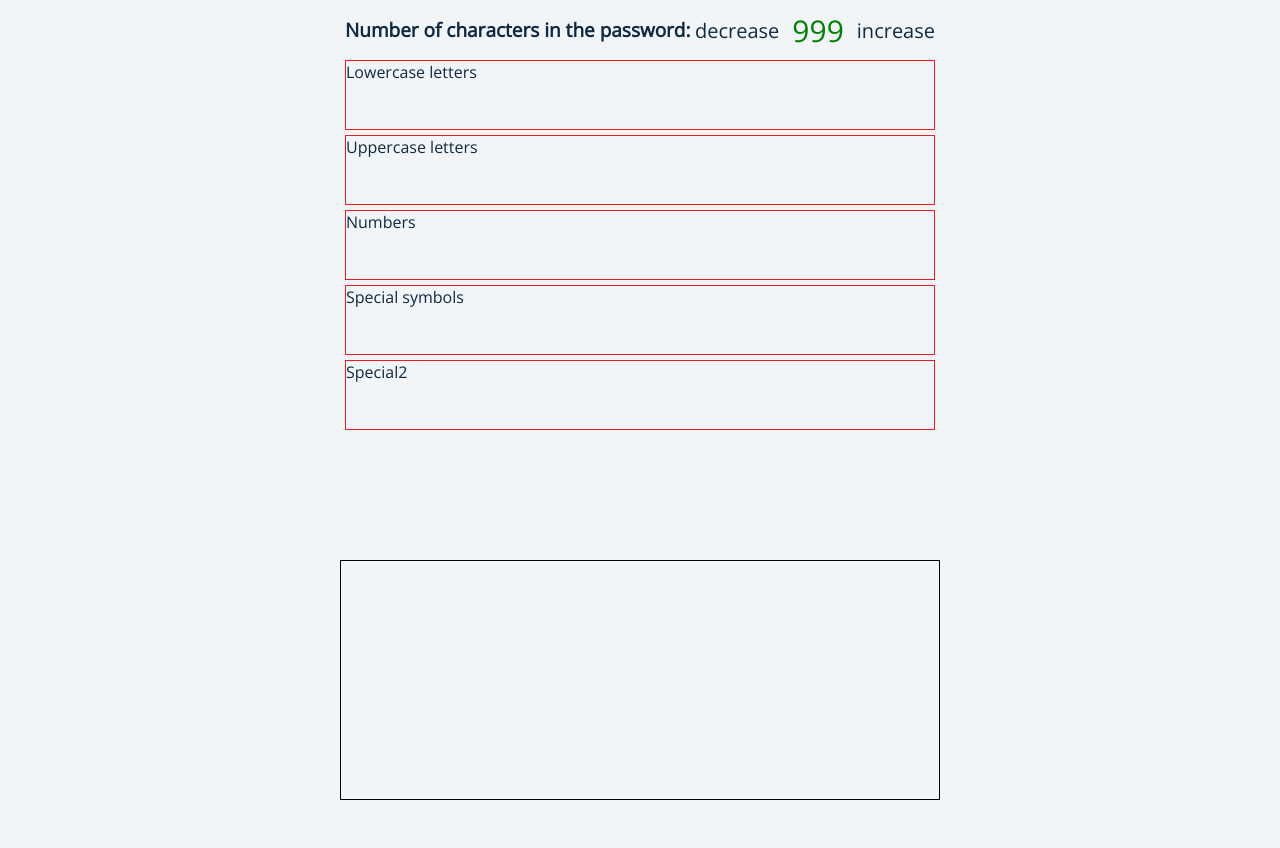
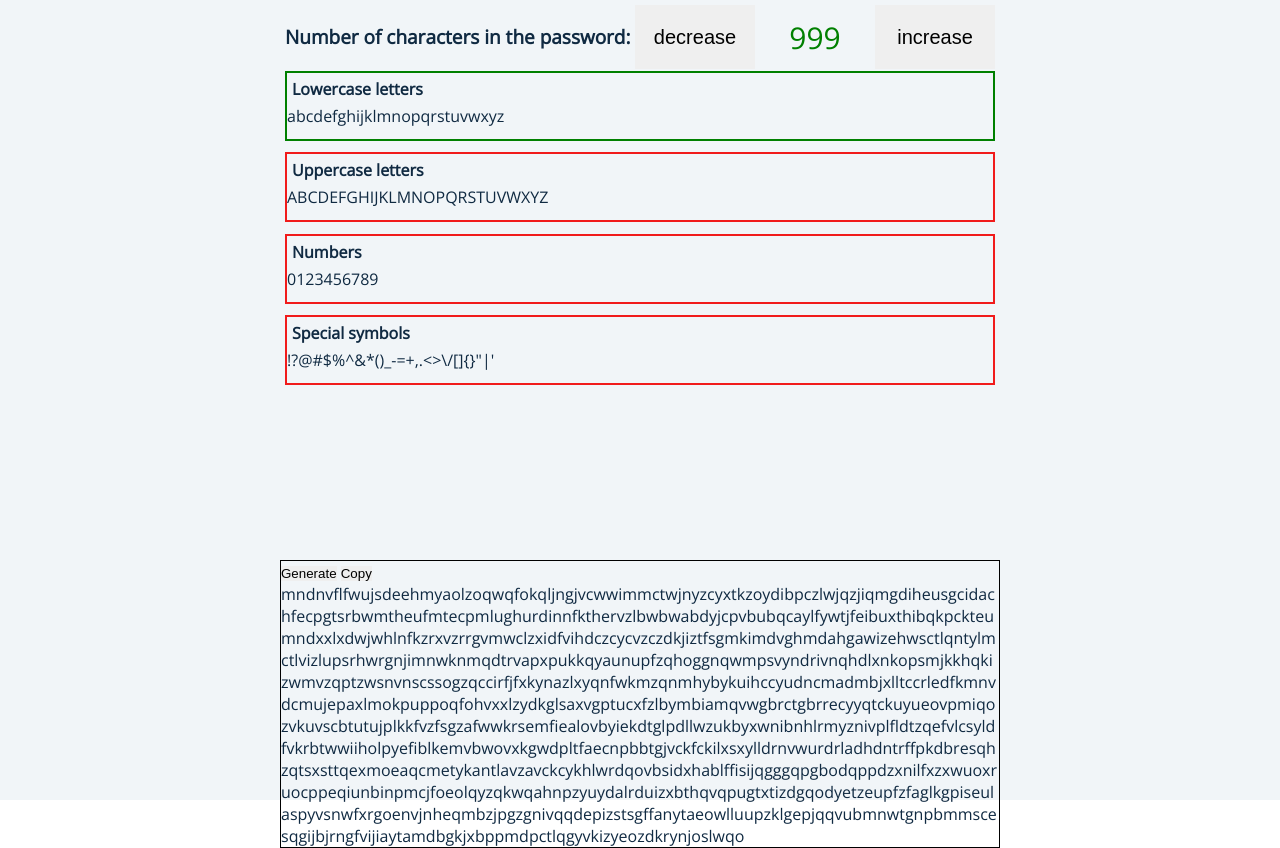
Before and after one commit to Lilholmen/password-generator, a plain HTML site: page index.html in a window 1280 px wide. Before the commit the page ends 800 px from the top, so only its background shows below. Drawn offline with nearby package versions, Linux system fonts and the light colour scheme.

Commit message:
beta realese;

```diff
--- a/app.js
+++ b/app.js
@@ -1,18 +1,102 @@
-const value = document.querySelector('.length__counter');
-const btns = document.querySelectorAll('.length__button');
-let count = value.textContent;
+const LOLETTERS = 'abcdefghijklmnopqrstuvwxyz';
+const UPLETTERS = 'ABCDEFGHIJKLMNOPQRSTUVWXYZ';
+const NUMBERS = '0123456789';
+const SPECIAL = '!?@#$%^&*()_-=+,.<>\\/[]{}"|\'';
+const ALLPARAMETERS = [LOLETTERS, UPLETTERS, NUMBERS, SPECIAL];
+const parametersMask = [true, false, false, false];
 
-btns.forEach((item) => {
+const counter = document.querySelector('.length__counter');
+const buttonCounterAll = document.querySelectorAll('.length__button');
+let passwordLength = counter.textContent;
+
+const buttonParameterAll = document.querySelectorAll('.password__parameter');
+const buttonGenerate = document.querySelector('#generate');
+const passwordOutput = document.querySelector('.output-section__result');
+
+addParameterText(ALLPARAMETERS);
+
+buttonCounterAll.forEach((item) => {
   item.addEventListener('click', (event) => {
     const styles = event.currentTarget.classList;
 
-    if (styles.contains('decrease') && count > 3) {
-      count--;
-    } else if (styles.contains('increase') && count < 999) {
-      count++;
+    if (styles.contains('decrease') && passwordLength > 3) {
+      passwordLength--;
+    } else if (styles.contains('increase') && passwordLength < 999) {
+      passwordLength++;
     }
 
-    value.style.color = count > 7 ? 'green' : 'red';
-    value.textContent = count;
+    counter.style.color = passwordLength > 7 ? 'green' : 'red';
+    counter.textContent = passwordLength;
+
+    passwordOutput.textContent = generatePassword(
+      applyParametrs(ALLPARAMETERS, parametersMask),
+      passwordLength
+    );
   });
 });
+
+buttonParameterAll.forEach((parameter) => {
+  parameter.addEventListener('click', () => {
+    const nodeClassList = parameter.classList;
+
+    if (nodeClassList.value.includes('password__parameter--off')) {
+      nodeClassList.remove('password__parameter--off');
+      nodeClassList.add('password__parameter--on');
+
+      parametersMask[parameter.id - 1] = true;
+    } else {
+      nodeClassList.remove('password__parameter--on');
+      nodeClassList.add('password__parameter--off');
+
+      parametersMask[parameter.id - 1] = false;
+    }
+
+    passwordOutput.textContent = generatePassword(
+      applyParametrs(ALLPARAMETERS, parametersMask),
+      passwordLength
+    );
+  });
+});
+
+buttonGenerate.addEventListener('click', () => {
+  passwordOutput.textContent = generatePassword(
+    applyParametrs(ALLPARAMETERS, parametersMask),
+    passwordLength
+  );
+});
+
+passwordOutput.textContent = generatePassword(
+  applyParametrs(ALLPARAMETERS, parametersMask),
+  passwordLength
+);
+
+function addParameterText(text) {
+  const parameterText = document.querySelectorAll('.parameter__body');
+
+  parameterText.forEach((item, index) => {
+    item.textContent = text[index];
+  });
+}
+
+function generatePassword(parameters, passwordLength) {
+  const paramLength = parameters.length;
+  let password = '';
+
+  for (let i = 0; i < passwordLength; i++) {
+    password += parameters[randomInt(paramLength - 1)];
+  }
+
+  return password;
+}
+
+function randomInt(max) {
+  return Math.floor(Math.random() * (max + 1));
+}
+
+function applyParametrs(all, mask) {
+  const applied = mask.map((item, index) => {
+    if (item) return all[index];
+  });
+
+  return applied.join('');
+}
--- a/index.html
+++ b/index.html
@@ -25,23 +25,37 @@
               increase
             </button>
           </div>
-          <div class="password__parameter">
-            <div class="parameter__title">Lowercase letters</div>
+          <div class="password__parameter password__parameter--on" id="1">
+            <h4 class="parameter__title">Lowercase letters</h4>
+            <div class="parameter__body"></div>
           </div>
-          <div class="password__parameter">
-            <div class="parameter__title">Uppercase letters</div>
+          <div class="password__parameter password__parameter--off" id="2">
+            <h4 class="parameter__title">Uppercase letters</h4>
+            <div class="parameter__body"></div>
           </div>
-          <div class="password__parameter">
-            <div class="parameter__title">Numbers</div>
+          <div class="password__parameter password__parameter--off" id="3">
+            <h4 class="parameter__title">Numbers</h4>
+            <div class="parameter__body"></div>
           </div>
-          <div class="password__parameter">
-            <div class="parameter__title">Special symbols</div>
-          </div>
-          <div class="password__parameter">
-            <div class="parameter__title">Special2</div>
+          <div class="password__parameter password__parameter--off" id="4">
+            <h4 class="parameter__title">Special symbols</h4>
+            <div class="parameter__body"></div>
           </div>
         </div>
-        <div class="password__output-section"></div>
+        <div class="password__output-section">
+          <div class="output-section__buttons-section">
+            <button
+              class="buttons-section__button button__generate"
+              id="generate"
+            >
+              Generate
+            </button>
+            <button class="buttons-section__button button__copy" id="copy">
+              Copy
+            </button>
+          </div>
+          <div class="output-section__result"></div>
+        </div>
       </div>
     </div>
 
--- a/style.css
+++ b/style.css
@@ -5,30 +5,43 @@
   padding: 0;
   box-sizing: border-box;
   border: none;
+}
+
+.wrapper {
   font-family: 'Open Sans', sans-serif;
   background: #f1f5f8;
   color: #102a42;
+  user-select: none;
+  -moz-user-select: none;
+  -webkit-user-select: none;
 }
-
+/*-----------------------------------------------------------*/
 .password {
   display: grid;
-  grid-template-columns: 100%;
+  grid-template-columns: 1fr;
   grid-template-rows: 70% 30%;
   margin: 0 auto;
-  max-width: 600px;
+  width: 720px;
   min-height: 100vh;
   max-height: 100%;
-  background-color: #f1f5f8;
 }
 
 .password__parameter-section {
   display: grid;
   grid-template-columns: 1fr;
-  grid-template-rows: 50px 70px 70px 70px 70px 70px;
-  gap: 5px 0px;
+  grid-template-rows: 4rem 5rem 5rem 5rem 5rem;
+  gap: 0.1rem 0;
   margin: 5px;
 }
 
+.password__output-section {
+  min-width: 720px;
+  min-height: 100%;
+  max-height: 300px;
+  margin: auto 0 0 0;
+  border: 1px solid black;
+}
+/*-----------------------------------------------------------*/
 .password__length {
   display: grid;
   grid-template-columns: 350px 1fr 1fr 1fr;
@@ -50,12 +63,24 @@
 .length__button {
   font-size: 20px;
 }
-
+/*-----------------------------------------------------------*/
 .password__parameter {
   height: 70px;
-  border: 1px solid rgb(241, 27, 27);
+  border: 2px solid black;
 }
 
-.password__output-section {
-  border: 1px solid black;
+.password__parameter--off {
+  border-color: rgb(241, 27, 27);
 }
+
+.password__parameter--on {
+  border-color: green;
+}
+
+.parameter__title {
+  margin: 5px;
+}
+
+.output-section__result {
+  overflow-wrap: break-word;
+}
```
